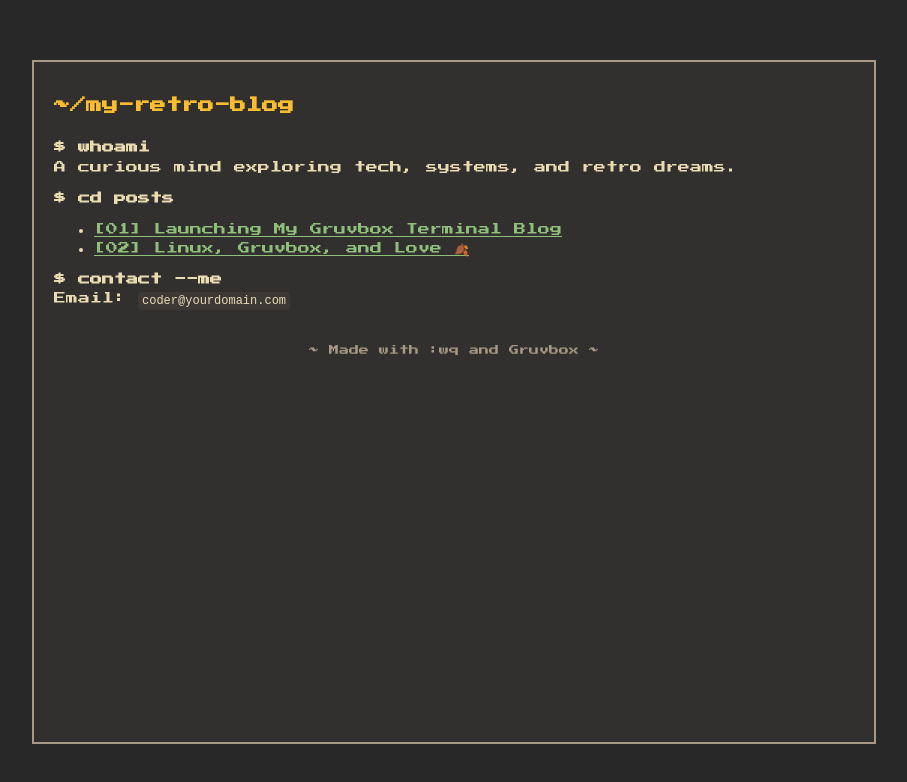
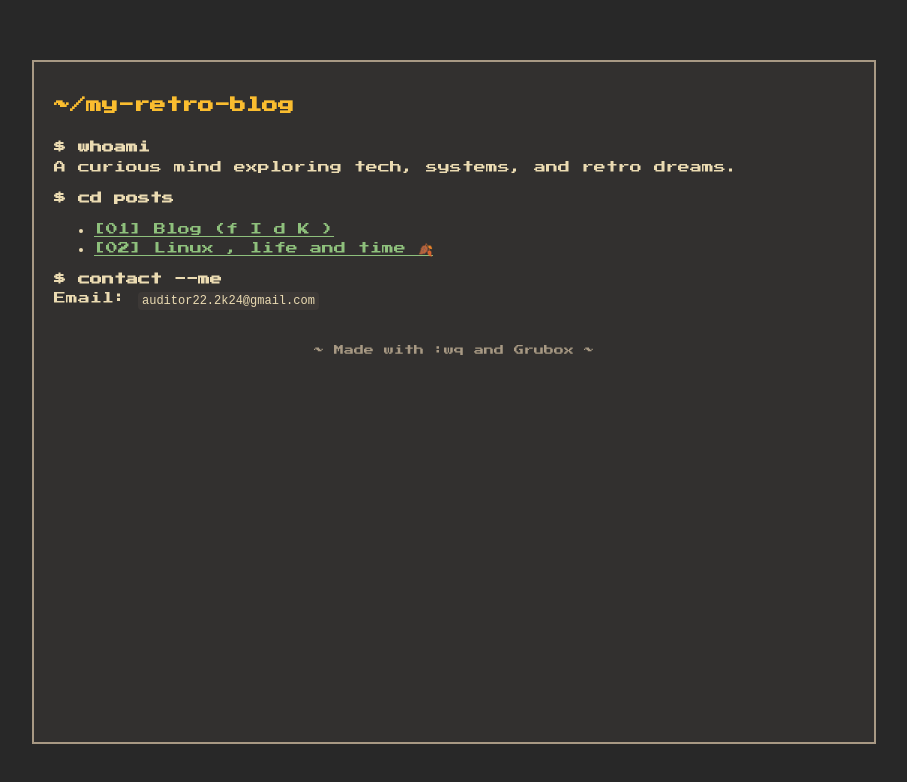
Before and after one commit to IceWhiteBear/Portfolio, a plain HTML site: page index.html in a window 1280 px wide. Shown: the whole page, without its empty margins (186-1093 px from the left). Drawn offline with Linux system fonts and the light colour scheme.

Commit message:
Update index.html

```diff
--- a/index.html
+++ b/index.html
@@ -4,6 +4,7 @@
   <meta charset="UTF-8">
   <meta name="viewport" content="width=device-width, initial-scale=1.0">
   <title>~ My Retro Blog ~</title>
+  <link rel="About Me" href="about.html">
 
   <!-- Pixelated retro font -->
   <link href="https://fonts.googleapis.com/css2?family=Press+Start+2P&display=swap" rel="stylesheet">
@@ -96,16 +97,16 @@
 
   <p><strong>$ cd posts</strong><br>
   <ul>
-    <li><a href="#">[01] Launching My Gruvbox Terminal Blog</a></li>
-    <li><a href="#">[02] Linux, Gruvbox, and Love 🍂</a></li>
+    <li><a href="#">[01] Blog (f I d K ) </a></li>
+    <li><a href="#">[02] Linux , life and time 🍂</a></li>
   </ul>
   </p>
 
   <p><strong>$ contact --me</strong><br>
-  Email: <code>coder@yourdomain.com</code></p>
+  Email: <code>auditor22.2k24@gmail.com</code></p>
 
   <footer>
-    ~ Made with :wq and Gruvbox ~
+    ~ Made with :wq and Grubox ~
   </footer>
 </div>
 
```
